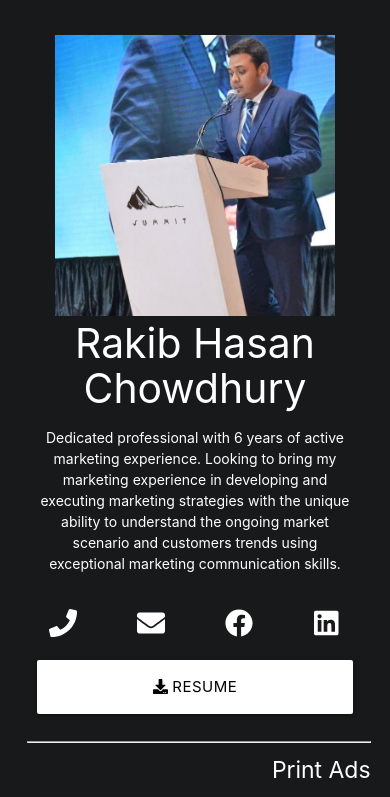
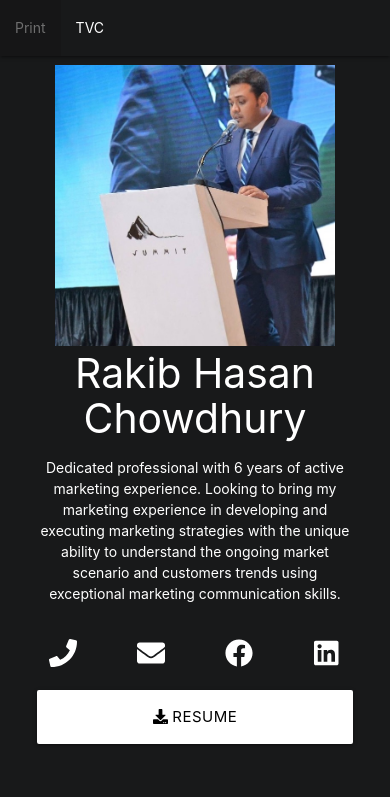
Before and after one commit to AbrarChowdhury/rakib-professional-porfolio, a React (Create React App) app: page / in a window 390 px wide. Shown: the top 797 px of the page. Built offline with nearby package versions, Linux system fonts and the light colour scheme.

Commit message:
smooth scrolling implemented

```diff
--- a/src/App.css
+++ b/src/App.css
@@ -37,6 +37,7 @@ a:hover{
     background: #18191A;
     margin-bottom: 20px;
     margin-left:  0%;
+    margin-top: 30px;
   }
   .area{
     display:grid;
--- a/src/Components/card/card.jsx
+++ b/src/Components/card/card.jsx
@@ -3,6 +3,7 @@ import Modal from 'react-modal'
 import './card.styles.css'
 
 Modal.setAppElement('#root')
+
 function Card({ image, title, video}) {
     const [modalIsOpen, setModalIsOpen] = useState(false)
     const customStyle={
--- a/src/Sections/Gallery/gallery.jsx
+++ b/src/Sections/Gallery/gallery.jsx
@@ -1,23 +1,25 @@
 import React from 'react'
 import Card from '../../Components/card/card'
 import { tvcs, prints} from '../../data'
-
+import Navbar from '../NavBar/navbar'
 
 function Gallery()
     {
     return (
         <div>
-        <hr/>
+        <Navbar />
 
+            <div id="print"></div>
+            <hr/>
             <h5 className='right-align'>Print Ads</h5>
-
-
             <div className = "row">
                 {
                     prints.map((data => <Card {...data}/>))
                 }
             </div>
-        <hr/>
+
+            <div id="tvc"></div>
+            <hr/>
             <h5 className='right-align'>TVCs</h5>
             <div className = "row">
                 {
@@ -25,6 +27,8 @@ function Gallery()
                 }
             </div>
 
+
+
         </div>
     )
 }
--- /dev/null
+++ b/src/Sections/NavBar/navbar.jsx
@@ -0,0 +1,19 @@
+import React from 'react'
+import './navbar.styles.css'
+import { Link } from 'react-scroll'
+function Navbar() {
+    return (
+        <div>
+                <nav className = 'navbar'>
+                       <ul class=''>
+                       <li><Link to="print" smooth={true} duration={500}>Print</Link></li>
+                        <li><Link to="tvc" smooth={true} duration={500}>TVC</Link></li>
+
+                        </ul>
+
+                </nav>
+        </div>
+    )
+}
+
+export default Navbar
--- /dev/null
+++ b/src/Sections/NavBar/navbar.styles.css
@@ -0,0 +1,20 @@
+nav{
+    position: fixed !important;
+    width: 100% !important;
+    background: #18191A!important;
+    z-index: 100!important;
+    top: 0;
+    margin-left: 10px;
+}
+hr{
+    margin-top:70px!important;
+    margin-left: 10px;
+}
+
+@media (max-width : 750px){
+    nav{
+        width: 100vw!important;
+        left: 0!important;
+        margin-left: 0!important;
+    }
+}
```
